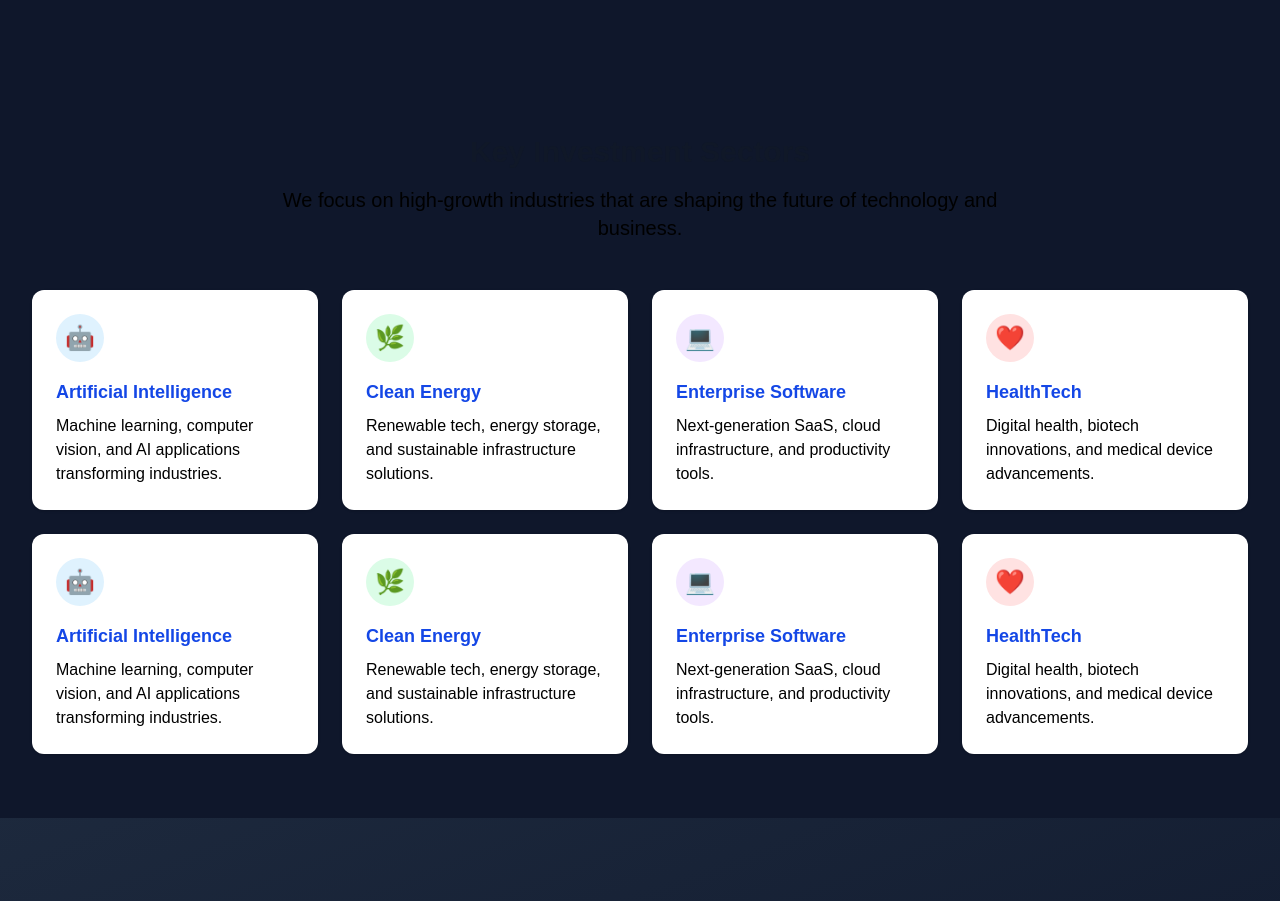
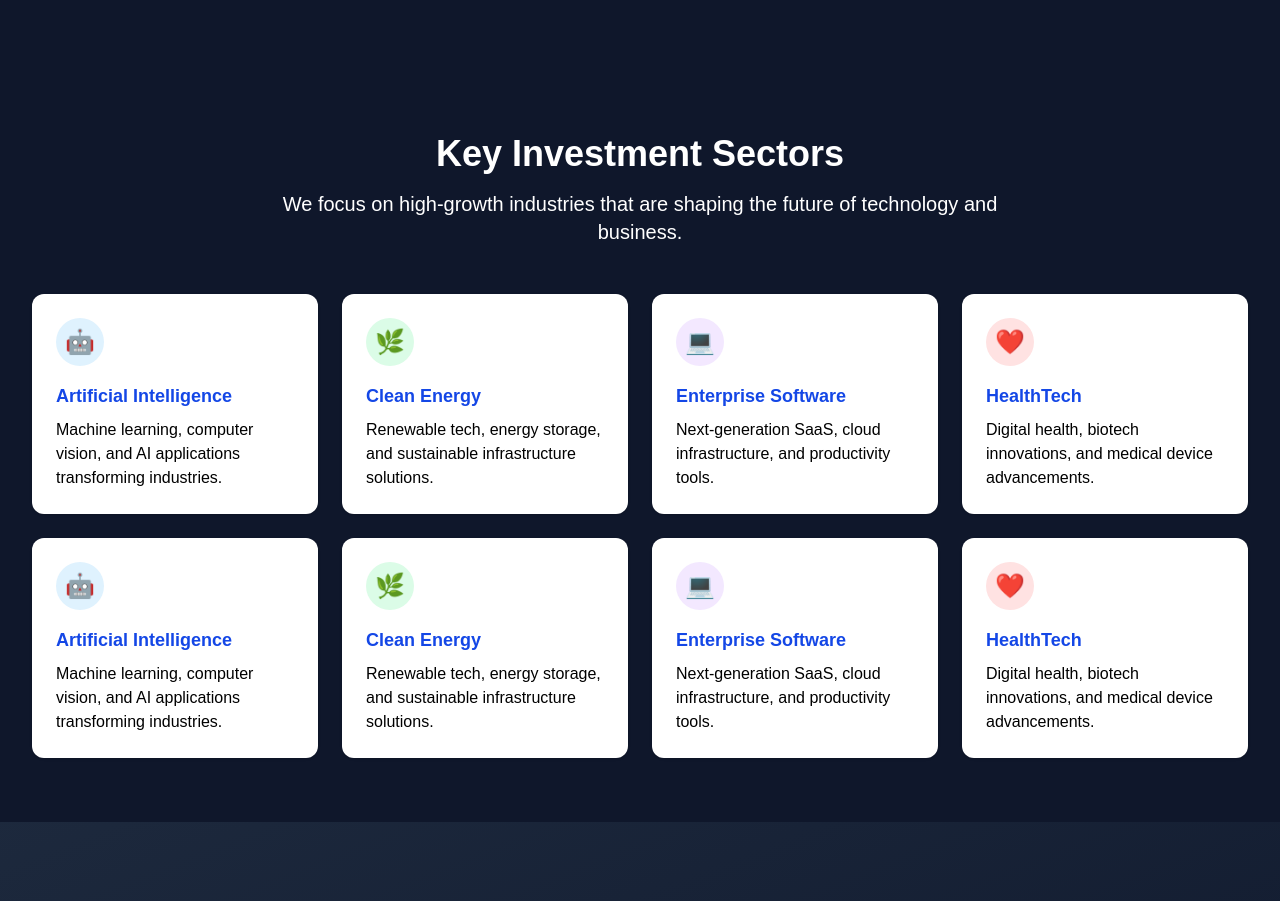
Before and after one commit to AHMAD789999/VestedVC, a Next.js app: page / in a window 1280 px wide. Shown: the part 2080-2981 px from the top of the page. Built offline with nearby package versions, Linux system fonts and the light colour scheme.

Commit message:
add this changing

```diff
--- a/src/app/page.jsx
+++ b/src/app/page.jsx
@@ -188,8 +188,8 @@
  <section className="py-16 px-4 sm:px-6 lg:px-8">
         <div className="max-w-7xl mx-auto">
           <div className="text-center mb-12">
-            <h2 className="text-3xl font-bold text-gray-900 mb-4">Key Investment Sectors</h2>
-            <p className="text-xl text-black max-w-3xl mx-auto">
+            <h2 className="text-4xl font-bold text-white mb-4">Key Investment Sectors</h2>
+            <p className="text-xl text-white max-w-3xl mx-auto">
               We focus on high-growth industries that are shaping the future of technology and business.
             </p>
           </div>
```
